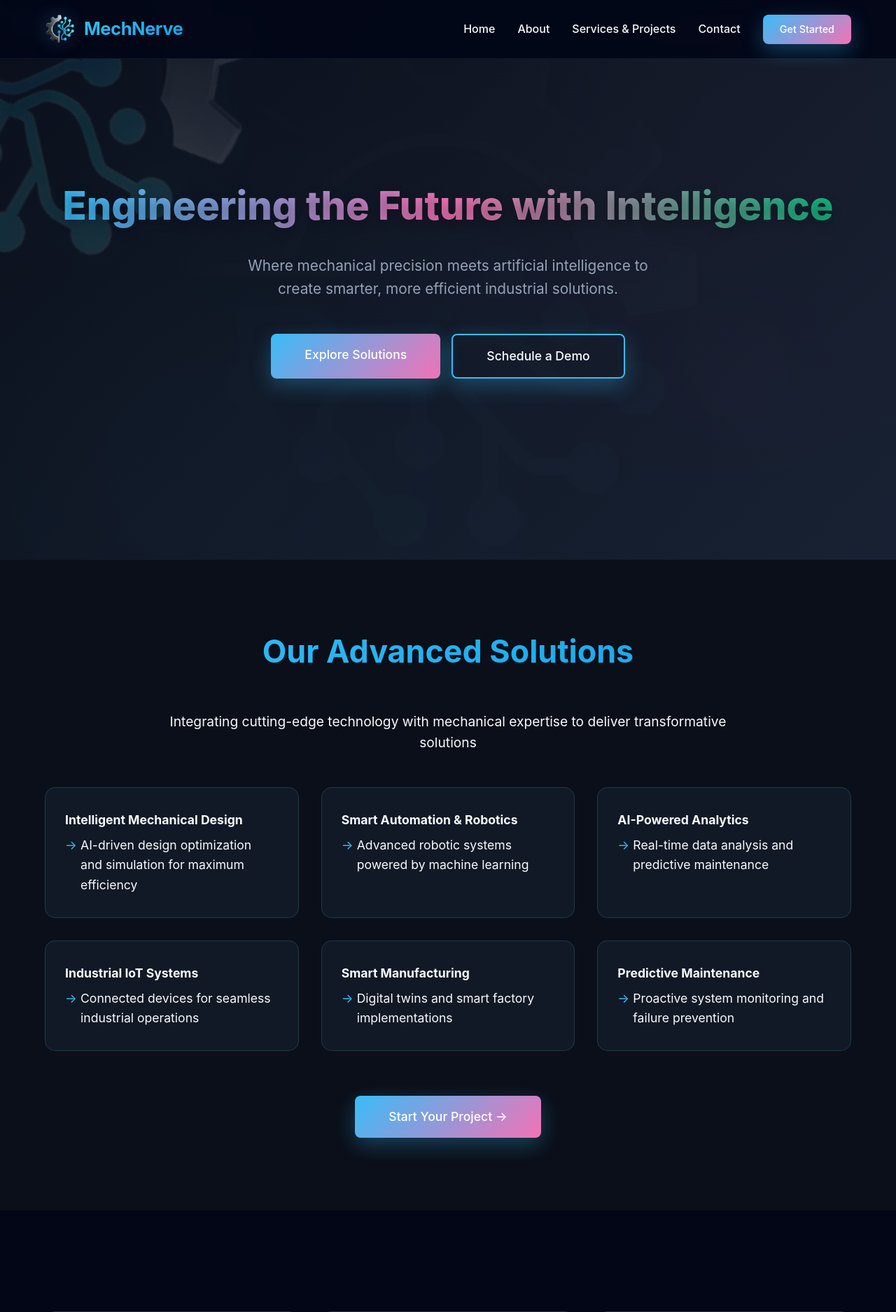
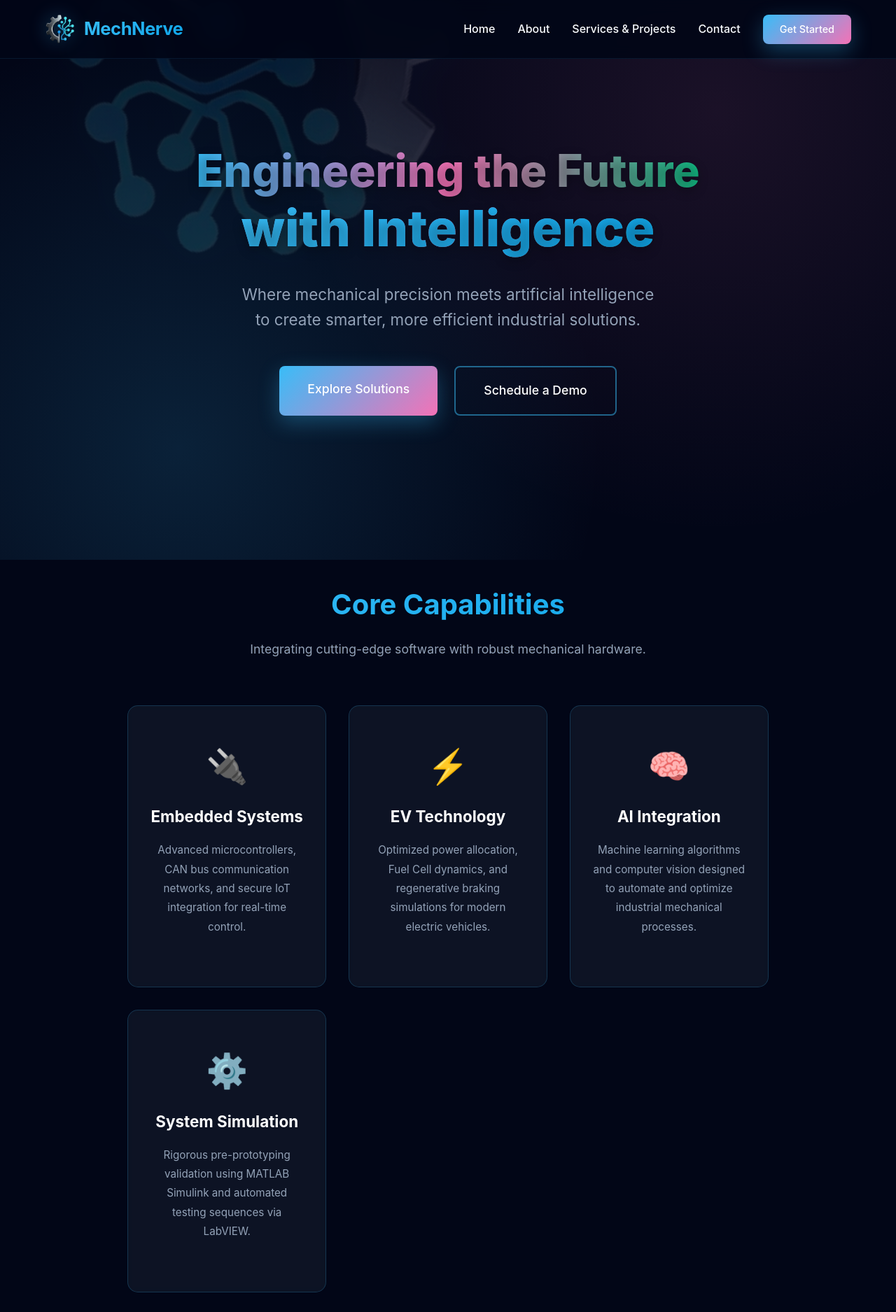
Before and after one commit to mechnerve/MechNerve-solutions, a Flask app: page / in a window 1280 px wide. Shown: the top 1875 px of the page at 70% size. Run offline with Flask 3, Linux system fonts and the light colour scheme.

Commit message:
Update index.html

```diff
--- a/templates/index.html
+++ b/templates/index.html
@@ -1,31 +1,15 @@
 <!DOCTYPE html>
 <html lang="en">
 <head>
-    <style>
-    /* Ensure body is hidden until loading screen is done */
-    body:not(.loaded) {
-        overflow: hidden;
-    }
-
-    body.loaded {
-        overflow: visible;
-    }
-</style>
     <meta charset="UTF-8">
-    <title>MechNerve Solutions | AI-Powered Mechanical Engineering</title>
+    <title>MechNerve Solutions | Engineering the Future with Intelligence</title>
     <meta name="viewport" content="width=device-width, initial-scale=1.0">
-    <meta name="description" content="MechNerve Solutions: Leading provider of AI-powered mechanical engineering, automation, and smart manufacturing solutions. Engineering smarter machines for tomorrow.">
-    <meta name="keywords" content="mechanical engineering, AI solutions, automation, robotics, smart manufacturing, industrial IoT">
-    <meta name="author" content="MechNerve Solutions">
-    <meta property="og:title" content="MechNerve Solutions">
-    <meta property="og:description" content="Engineering smarter machines with AI-powered solutions">
-    <meta property="og:type" content="website">
+    <meta name="description" content="MechNerve Solutions - Pioneering AI-powered mechanical engineering, embedded systems, and EV technology solutions.">
     <link rel="stylesheet" href="{{ url_for('static', filename='css/style.css') }}">
     <link rel="icon" href="{{ url_for('static', filename='images/logo.png') }}" type="image/png">
     <script src="{{ url_for('static', filename='js/main.js') }}" defer></script>
 </head>
 <body>
-    <!-- Loading Screen -->
     <div class="loading-screen">
         <div class="loading-content">
             <img src="{{ url_for('static', filename='images/logo.png') }}" alt="MechNerve Logo" class="loading-logo">
@@ -35,10 +19,8 @@
         </div>
     </div>
 
-    <!-- Scroll Progress -->
     <div class="scroll-progress"></div>
 
-    <!-- Header -->
     <header>
         <div class="navbar">
             <div class="logo-area">
@@ -46,7 +28,7 @@
                 <span>MechNerve</span>
             </div>
 
-           <nav>
+            <nav>
                 <a href="/">Home</a>
                 <a href="/about">About</a>
                 <a href="/portfolio">Services & Projects</a>
@@ -58,103 +40,90 @@
         </div>
     </header>
 
-    <!-- Hero Section -->
-    <section class="hero">
-        <div class="hero-overlay"></div>
-        <div class="glow-effect" style="top: 20%; left: 10%;"></div>
-        <div class="glow-effect" style="bottom: 20%; right: 10%; background: radial-gradient(circle, #f472b6 0%, transparent 70%);"></div>
+    <section class="hero" style="min-height: 100vh; display: flex; align-items: center; justify-content: center; text-align: center; position: relative; margin-top: 0;">
+        <img class="hero-bg-logo" src="{{ url_for('static', filename='images/logo.png') }}" alt="Background Logo">
 
-        <img class="hero-bg-logo" src="{{ url_for('static', filename='images/logo.png') }}" alt="MechNerve Background Logo">
+        <div class="hero-content fade-in" style="z-index: 2; max-width: 900px; padding: 0 5%;">
+            <h1 style="font-size: 4rem; line-height: 1.2; margin-bottom: 1.5rem;">
+                Engineering the Future <br>
+                <span class="text-gradient" style="font-size: 4.5rem;">with Intelligence</span>
+            </h1>
+            <p style="font-size: 1.4rem; color: var(--text-gray); margin-bottom: 3rem;">
+                Where mechanical precision meets artificial intelligence to create smarter, more efficient industrial solutions.
+            </p>
 
-        <div class="hero-content">
-            <h1 class="fade-in">Engineering the Future with Intelligence</h1>
-            <p class="fade-in">Where mechanical precision meets artificial intelligence to create smarter, more efficient industrial solutions.</p>
-            <div class="fade-in" style="display: flex; gap: 1rem; justify-content: center; flex-wrap: wrap;">
-                <a href="#services" class="btn">Explore Solutions</a>
-                <a href="/contact" class="btn" style="background: transparent; border: 2px solid var(--primary);">Schedule a Demo</a>
+            <div style="display: flex; gap: 1.5rem; justify-content: center; flex-wrap: wrap;">
+                <a href="/portfolio" class="btn" style="padding: 1.2rem 2.5rem; font-size: 1.1rem;">Explore Solutions</a>
+                <a href="/contact" class="btn" style="padding: 1.2rem 2.5rem; font-size: 1.1rem; background: transparent; border: 2px solid rgba(56, 189, 248, 0.5); box-shadow: none;">Schedule a Demo</a>
             </div>
         </div>
     </section>
 
-    <!-- Services Section -->
-    <section id="services" class="services">
-        <img class="page-bg-logo" src="{{ url_for('static', filename='images/logo.png') }}" alt="Background Logo">
+    <section class="page" style="margin-top: 0; padding-top: 2rem; min-height: auto;">
+        <div class="page-content-wrapper">
+            <div class="fade-in" style="text-align: center; margin-bottom: 4rem;">
+                <h2 style="font-size: 2.5rem;" class="text-gradient">Core Capabilities</h2>
+                <p style="color: var(--text-gray); font-size: 1.1rem; max-width: 600px; margin: 1rem auto 0;">
+                    Integrating cutting-edge software with robust mechanical hardware.
+                </p>
+            </div>
 
-        <div class="page-content-wrapper">
-            <h2 class="fade-in">Our Advanced Solutions</h2>
-            <p class="fade-in" style="text-align: center; max-width: 800px; margin: 0 auto 3rem; font-size: 1.2rem;">
-                Integrating cutting-edge technology with mechanical expertise to deliver transformative solutions
-            </p>
+            <div class="features-grid fade-in">
+                <div class="feature-card hover-lift" style="text-align: center; padding: 3rem 2rem;">
+                    <div style="font-size: 3rem; margin-bottom: 1rem;">🔌</div>
+                    <h3 style="color: white; margin-bottom: 1rem;">Embedded Systems</h3>
+                    <p style="color: var(--text-gray); font-size: 0.95rem;">
+                        Advanced microcontrollers, CAN bus communication networks, and secure IoT integration for real-time control.
+                    </p>
+                </div>
 
-            <ul>
-                <li class="fade-in hover-lift">
-                    <strong>Intelligent Mechanical Design</strong><p class="service-desc">
-                    AI-driven design optimization and simulation for maximum efficiency
-</p>
-                </li>
-                <li class="fade-in hover-lift" style="transition-delay: 0.1s;">
-                    <strong>Smart Automation & Robotics</strong><p class="service-desc">
-                    Advanced robotic systems powered by machine learning
-</p>
-                </li>
-                <li class="fade-in hover-lift" style="transition-delay: 0.2s;">
-                    <strong>AI-Powered Analytics</strong><p class="service-desc">
-                    Real-time data analysis and predictive maintenance
-</p>
-                </li>
-                <li class="fade-in hover-lift" style="transition-delay: 0.3s;">
-                    <strong>Industrial IoT Systems</strong><p class="service-desc">
-                    Connected devices for seamless industrial operations
-</p>
-                </li>
-                <li class="fade-in hover-lift" style="transition-delay: 0.4s;">
-                    <strong>Smart Manufacturing</strong><p class="service-desc">
-                    Digital twins and smart factory implementations
-</p>
-                </li>
-                <li class="fade-in hover-lift" style="transition-delay: 0.5s;">
-                    <strong>Predictive Maintenance</strong><p class="service-desc">
-                    Proactive system monitoring and failure prevention
-</p>
-                </li>
-            </ul>
+                <div class="feature-card hover-lift" style="text-align: center; padding: 3rem 2rem;">
+                    <div style="font-size: 3rem; margin-bottom: 1rem;">⚡</div>
+                    <h3 style="color: white; margin-bottom: 1rem;">EV Technology</h3>
+                    <p style="color: var(--text-gray); font-size: 0.95rem;">
+                        Optimized power allocation, Fuel Cell dynamics, and regenerative braking simulations for modern electric vehicles.
+                    </p>
+                </div>
 
-            <div style="text-align: center; margin-top: 4rem;" class="fade-in">
-                <a href="/contact" class="btn" style="padding: 1rem 3rem; font-size: 1.1rem;">
-                    Start Your Project →
+                <div class="feature-card hover-lift" style="text-align: center; padding: 3rem 2rem;">
+                    <div style="font-size: 3rem; margin-bottom: 1rem;">🧠</div>
+                    <h3 style="color: white; margin-bottom: 1rem;">AI Integration</h3>
+                    <p style="color: var(--text-gray); font-size: 0.95rem;">
+                        Machine learning algorithms and computer vision designed to automate and optimize industrial mechanical processes.
+                    </p>
+                </div>
+
+                <div class="feature-card hover-lift" style="text-align: center; padding: 3rem 2rem;">
+                    <div style="font-size: 3rem; margin-bottom: 1rem;">⚙️</div>
+                    <h3 style="color: white; margin-bottom: 1rem;">System Simulation</h3>
+                    <p style="color: var(--text-gray); font-size: 0.95rem;">
+                        Rigorous pre-prototyping validation using MATLAB Simulink and automated testing sequences via LabVIEW.
+                    </p>
+                </div>
+            </div>
+
+            <div class="fade-in" style="text-align: center; margin-top: 3rem;">
+                <a href="/portfolio#services" style="color: var(--primary); text-decoration: none; font-weight: 600; font-size: 1.1rem; display: inline-flex; align-items: center; gap: 8px;">
+                    View All Services <span style="font-size: 1.2rem;">→</span>
                 </a>
             </div>
         </div>
     </section>
 
-    <!-- Stats Section -->
-    <section class="services" style="background: var(--darker-bg);">
-        <div class="page-content-wrapper">
-            <div class="features-grid">
-                <div class="feature-card fade-in">
-                    <h3>50+</h3>
-                    <p>Successful Projects Delivered</p>
-                </div>
-                <div class="feature-card fade-in" style="transition-delay: 0.1s;">
-                    <h3>98%</h3>
-                    <p>Client Satisfaction Rate</p>
-                </div>
-                <div class="feature-card fade-in" style="transition-delay: 0.2s;">
-                    <h3>24/7</h3>
-                    <p>Technical Support Available</p>
-                </div>
-                <div class="feature-card fade-in" style="transition-delay: 0.3s;">
-                    <h3>15+</h3>
-                    <p>Industry Experts on Team</p>
-                </div>
-            </div>
+    <section class="fade-in" style="margin: 6rem 5%; padding: 4rem 2rem; background: linear-gradient(135deg, rgba(56, 189, 248, 0.1), rgba(244, 114, 182, 0.1)); border-radius: 20px; text-align: center; border: 1px solid rgba(56, 189, 248, 0.2); position: relative; overflow: hidden;">
+        <div class="glow-effect" style="top: 50%; left: 50%; transform: translate(-50%, -50%); width: 300px; height: 300px;"></div>
+        <div style="position: relative; z-index: 2;">
+            <h2 style="font-size: 2.5rem; margin-bottom: 1rem; color: white;">Ready to build the next generation of industrial technology?</h2>
+            <p style="color: var(--text-light); font-size: 1.2rem; margin-bottom: 2.5rem; max-width: 700px; margin-left: auto; margin-right: auto;">
+                Let our team of AI and mechanical engineering experts turn your complex challenges into elegant, automated solutions.
+            </p>
+            <a href="/contact#contact-form" class="btn" style="padding: 1.2rem 3rem; font-size: 1.1rem;">Start Your Project Today</a>
         </div>
     </section>
 
-    <!-- Footer -->
     <footer>
         <div style="max-width: 1200px; margin: 0 auto;">
-            <div style="display: grid; grid-template-columns: repeat(auto-fit, minmax(250px, 1fr)); gap: 2rem; margin-bottom: 2rem;">
+            <div style="display: grid; grid-template-columns: repeat(auto-fit, minmax(250px, 1fr)); gap: 2rem; margin-bottom: 2rem; text-align: left;">
                 <div>
                     <div style="display: flex; align-items: center; gap: 10px; margin-bottom: 1rem;">
                         <img src="{{ url_for('static', filename='images/logo.png') }}" alt="Logo" style="height: 30px;">
@@ -170,7 +139,7 @@
                     <div style="display: flex; flex-direction: column; gap: 0.5rem;">
                         <a href="/" style="color: var(--text-gray); text-decoration: none; transition: var(--transition-fast);">Home</a>
                         <a href="/about" style="color: var(--text-gray); text-decoration: none; transition: var(--transition-fast);">About Us</a>
-                        <a href="#services" style="color: var(--text-gray); text-decoration: none; transition: var(--transition-fast);">Services</a>
+                        <a href="/portfolio" style="color: var(--text-gray); text-decoration: none; transition: var(--transition-fast);">Services & Projects</a>
                         <a href="/contact" style="color: var(--text-gray); text-decoration: none; transition: var(--transition-fast);">Contact</a>
                     </div>
                 </div>
@@ -185,70 +154,12 @@
                 </div>
             </div>
 
-            <div style="border-top: 1px solid rgba(56, 189, 248, 0.1); padding-top: 1.5rem;">
+            <div style="border-top: 1px solid rgba(56, 189, 248, 0.1); padding-top: 1.5rem; text-align: center;">
                 <p style="color: var(--text-gray); font-size: 0.85rem;">
                     © 2026 MechNerve Solutions. All rights reserved.
                 </p>
             </div>
         </div>
     </footer>
-    <script>
-// Emergency fix for scrolling
-window.addEventListener('load', function() {
-    console.log('✅ Page loaded - enabling scrolling');
-
-    // Force enable scrolling
-    document.body.style.overflow = 'auto';
-    document.body.style.position = 'static';
-    document.documentElement.style.overflow = 'auto';
-    document.documentElement.style.position = 'static';
-
-    // Remove loading screen
-    const loadingScreen = document.querySelector('.loading-screen');
-    if (loadingScreen) {
-        loadingScreen.style.opacity = '0';
-        loadingScreen.style.visibility = 'hidden';
-        setTimeout(() => {
-            loadingScreen.style.display = 'none';
-            console.log('✅ Loading screen hidden');
-        }, 300);
-    }
-
-    // Add loaded class to body
-    document.body.classList.add('loaded');
-
-    // Force trigger any stuck animations
-    document.querySelectorAll('.fade-in').forEach(el => {
-        el.classList.add('visible');
-    });
-});
-
-// Also run on DOMContentLoaded as backup
-document.addEventListener('DOMContentLoaded', function() {
-    document.body.style.overflow = 'auto';
-    document.body.style.position = 'static';
-});
-</script>
-
-<style>
-/* Emergency inline styles to fix scrolling */
-body {
-    overflow-y: scroll !important;
-    overflow-x: hidden !important;
-    position: relative !important;
-    height: auto !important;
-    min-height: 100vh !important;
-}
-
-.loading-screen {
-    transition: opacity 0.3s ease !important;
-}
-
-.loaded .loading-screen {
-    opacity: 0 !important;
-    visibility: hidden !important;
-    pointer-events: none !important;
-}
-</style>
 </body>
 </html>
```
